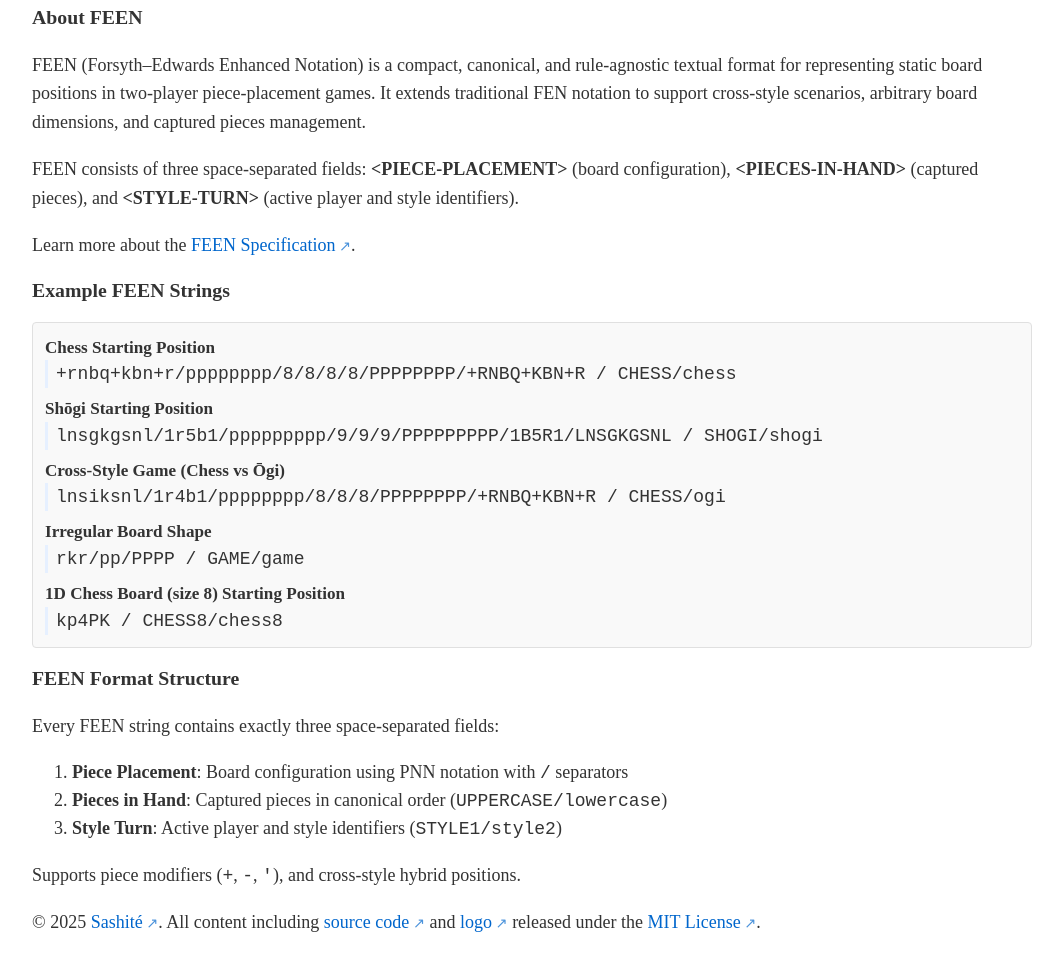
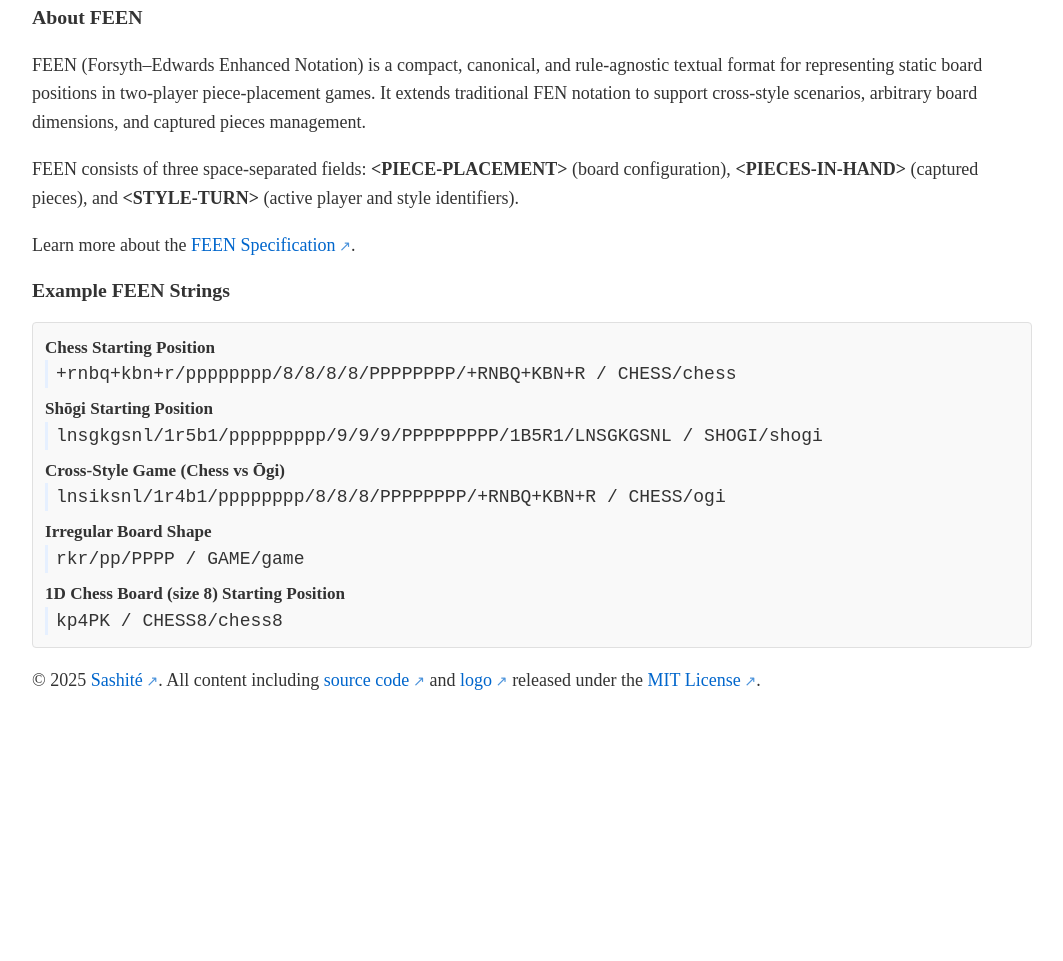
Before and after one commit to sashite/feen-viewer.html, a plain HTML site: page index.html in a window 1280 px wide. Shown: the part 1130-2091 px from the top of the page, without its empty margins (108-1171 px from the left). After the commit the page ends 1849 px from the top, so only its background shows below. Drawn offline with Linux system fonts and the light colour scheme.

Commit message:
doc(index): remove additional content

```diff
--- a/index.html
+++ b/index.html
@@ -169,21 +169,6 @@
       </dl>
     </section>
 
-    <section class="format">
-      <h2>FEEN Format Structure</h2>
-      <p>
-        Every FEEN string contains exactly three space-separated fields:
-      </p>
-      <ol>
-        <li><strong>Piece Placement</strong>: Board configuration using PNN notation with <code>/</code> separators</li>
-        <li><strong>Pieces in Hand</strong>: Captured pieces in canonical order (<code>UPPERCASE/lowercase</code>)</li>
-        <li><strong>Style Turn</strong>: Active player and style identifiers (<code>STYLE1/style2</code>)</li>
-      </ol>
-      <p>
-        Supports piece modifiers (<code>+</code>, <code>-</code>, <code>'</code>), and cross-style hybrid positions.
-      </p>
-    </section>
-
     <section class="legal">
       <p>
         &copy; 2025 <a href="https://sashite.com" rel="external">Sashité</a>.
```
